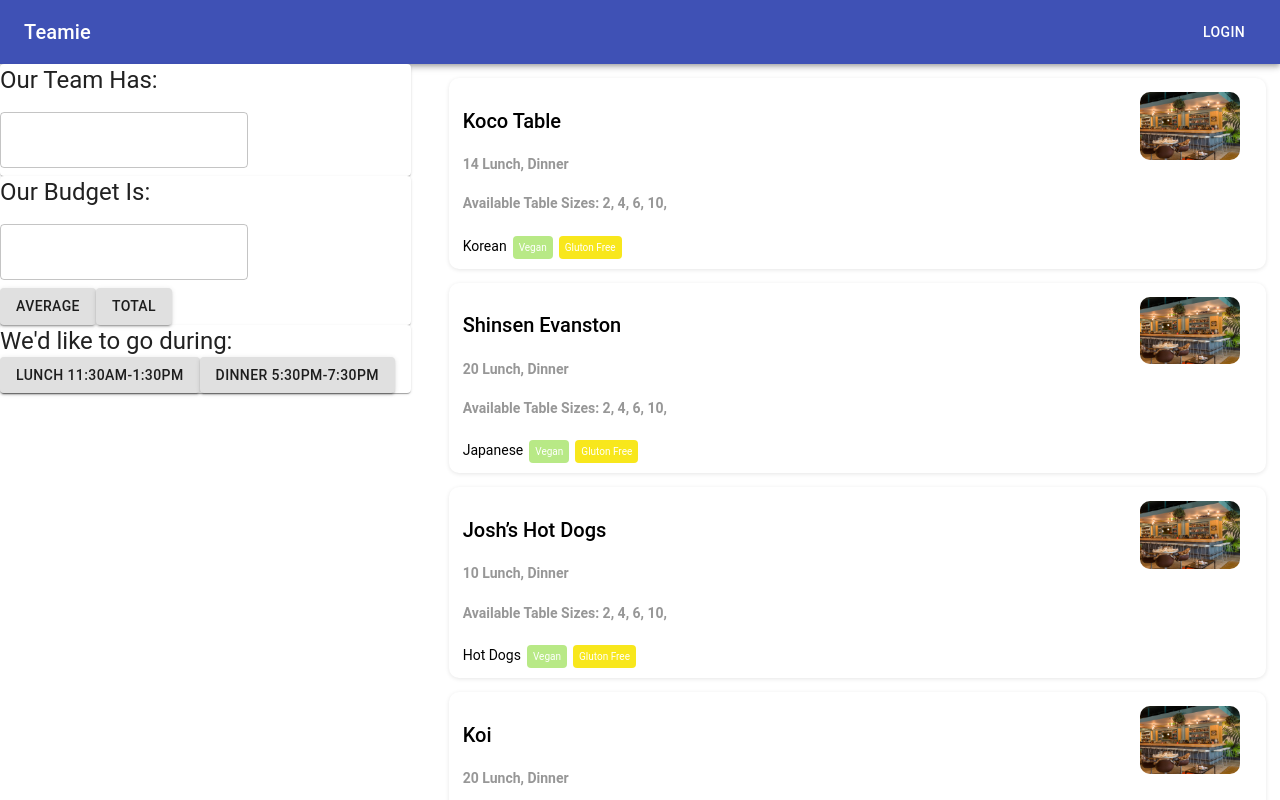
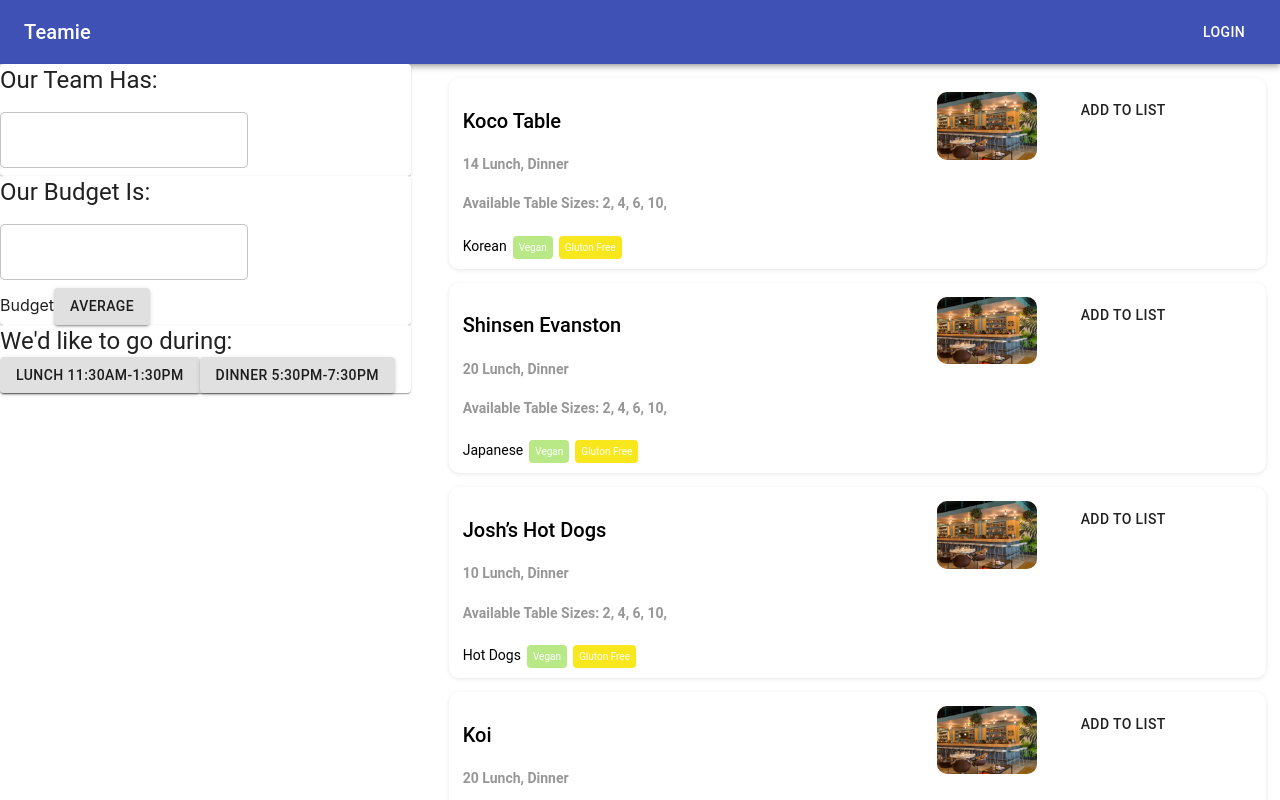
Before and after one commit to sachinsrivastava0126/teamie-ci-cd, a React (Create React App) app: page / in a window 1280 px wide. Shown: the top 800 px of the page. Built offline with nearby package versions, Linux system fonts and the light colour scheme.

Commit message:
edit filters

```diff
--- a/src/App.js
+++ b/src/App.js
@@ -38,13 +38,17 @@ const AppBar_header = () => {
 
 
 const TeamMemberFilter = () => {
-
+  const classes = makeStyles(theme => ({
+    TextField: {
+      width: '20px',
+    }
+  }));
 
   return(
     <Paper>
       <Typography variant="h5" component="h3">Our Team Has:</Typography>
       <form class="filter">
-        <TextField id="party-size" type="number" margin="normal" variant="outlined"></TextField>
+        <TextField id="party-size" className={classes.TextField} type="number" margin="normal" variant="outlined"></TextField>
       </form>
     </Paper>
   )
@@ -57,13 +61,9 @@ const BudgetFilter = () => {
       <form class="filter">
         <TextField id="party-size" type="number" margin="normal" variant="outlined"></TextField>
       </form>
-
+        Budget
       <Button variant="contained">
         Average
-      </Button>
-
-      <Button variant="contained">
-        Total
       </Button>
     </Paper>
   )
@@ -121,7 +121,7 @@ const Restaurant = ({key, restaurant}) => {
   return(
     <div className="restaurant-card">
      <Grid container spacing={3}>
-      <Grid item xs={10}>
+      <Grid item xs={7}>
    <h2>{restaurant.name}</h2>
 
    <h5>{restaurant.price} Lunch, Dinner</h5>
@@ -130,9 +130,14 @@ const Restaurant = ({key, restaurant}) => {
    <vegan>Vegan</vegan>
    <gltfree>Gluton Free</gltfree>
   </Grid>
-  <Grid item xs={1}>
+
+  <Grid item xs={2}>
 <img src={imgURL}/>
 </Grid>
+<Grid item xs={3}>
+<Button>Add to list</Button>
+</Grid>
+
 </Grid>
 </div>
 )}
```
